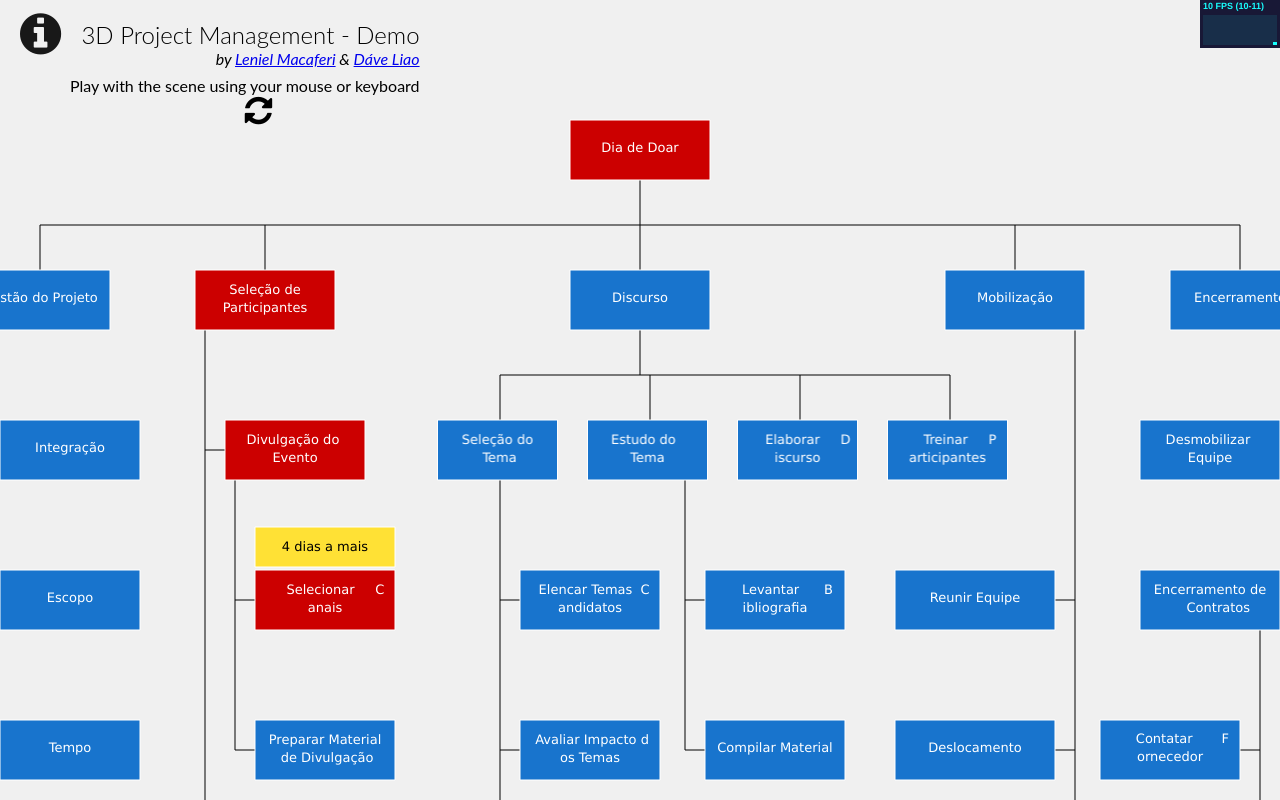
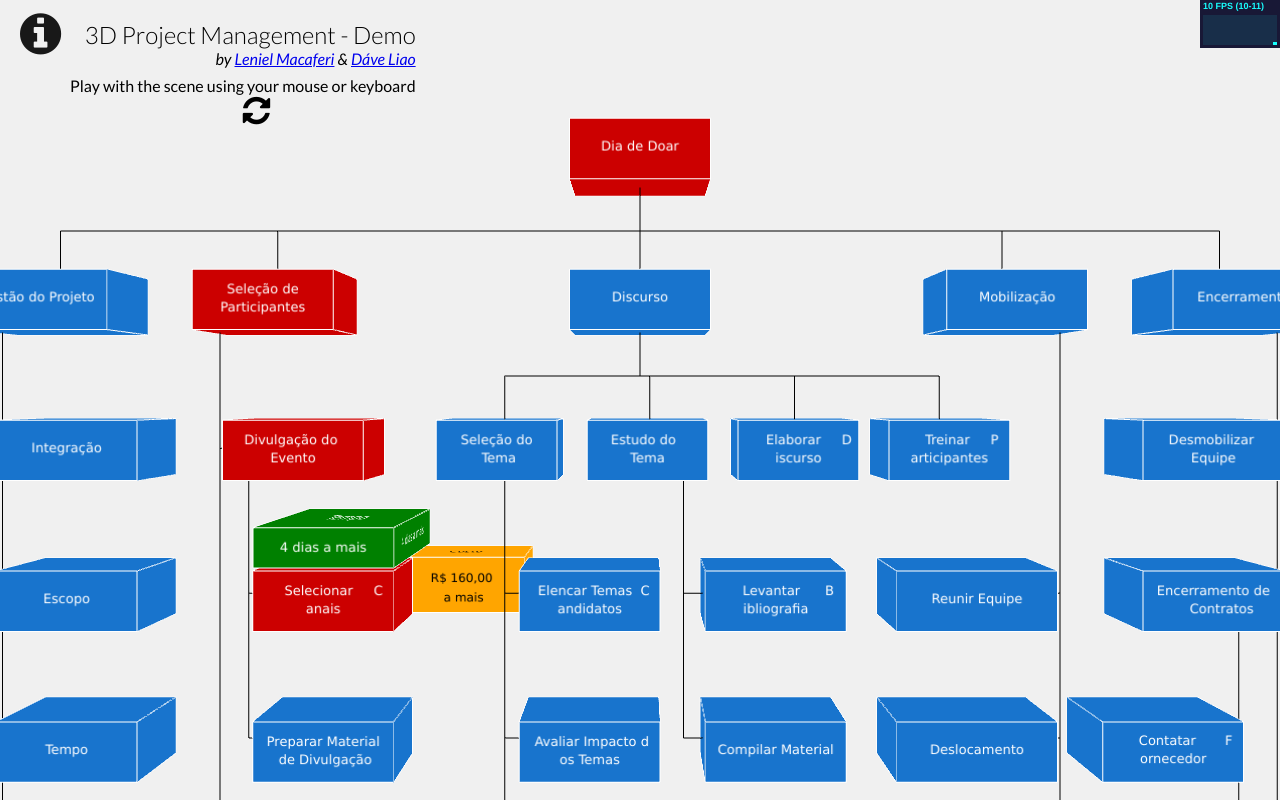
Before and after one commit to leniel/3DPM, a plain HTML site: page index.html in a window 1280 px wide. Drawn offline with Linux system fonts and the light colour scheme; animation ran at ten frames a second.

Commit message:
Changed Time and Cost cubes' colors

```diff
--- a/gulpfile.js
+++ b/gulpfile.js
@@ -7,7 +7,7 @@ gulp.task('webserver', function () {
             livereload: true,
             port:'7777',
             //directoryListing: true,
-            defaultFile: 'sketch.html',
+            defaultFile: 'index.html',
             open: true
         }));
 });
--- a/index.html
+++ b/index.html
@@ -5,7 +5,7 @@
     <title>3D Project Management | UFRJ - Universidade Federal do Rio de Janeiro</title>
     <meta name="viewport" content="width=device-width, user-scalable=no, minimum-scale=1.0, maximum-scale=1.0">
     <meta charset="utf-8" />
-    <!--<link href="https://fonts.googleapis.com/css?family=Lato:400,700,700italic,400italic,300,300italic" rel="stylesheet" type="text/css">-->
+    <link href="https://fonts.googleapis.com/css?family=Lato:400,700,700italic,400italic,300,300italic" rel="stylesheet" type="text/css">
     <link rel=stylesheet href="css/jquery-ui.min.css" />
     <link rel=stylesheet href="css/font-awesome-4.7.0/css/font-awesome.min.css" />
     <link rel=stylesheet href="css/custom.css" />
@@ -98,8 +98,8 @@
         scene = new THREE.Scene();
 
         // For more info about Cameras, see: http://stackoverflow.com/q/10716632/114029
-        camera = new THREE.OrthographicCamera(width / -2, width / 2, height / 2, height / -2, 0.1, 1000);
-        //camera = new THREE.PerspectiveCamera( 45, width / height, 1, 2000 );
+        //camera = new THREE.OrthographicCamera(width / -2, width / 2, height / 2, height / -2, 0.1, 1000);
+        camera = new THREE.PerspectiveCamera( 45, width / height, 1, 2000 );
 
         camera.position.set(0, 0, 1000);
         camera.lookAt(scene.position);
--- a/js/project-wbs.js
+++ b/js/project-wbs.js
@@ -248,13 +248,13 @@ function addExtraCubes(cubes) {
 
     var lastCube = cubes.pop();
 
-    var props = paintCube(lastCube, "#FFE135");
+    var props = paintCube(lastCube, "green");
 
     // Time
     props["face1"].text = props["face2"].text = props["face3"].text =
         props["face4"].text = props["face5"].text = props["face6"].text = "4 dias a mais";
     props["face1"].textColor = props["face2"].textColor = props["face3"].textColor =
-        props["face4"].textColor = props["face5"].textColor = props["face6"].textColor = "black";
+        props["face4"].textColor = props["face5"].textColor = props["face6"].textColor = "white";
     props["face1"].lineHeight = props["face2"].lineHeight = props["face3"].lineHeight =
         props["face4"].lineHeight = props["face5"].lineHeight = props["face6"].lineHeight = 0.5;
     props["face3"].text = "Tempo";
@@ -268,6 +268,8 @@ function addExtraCubes(cubes) {
     props.depth = 165;
 
     createCube(props);
+
+    props = paintCube(lastCube, "orange");
 
     // Cost
     props["face1"].text = props["face2"].text = props["face3"].text =
```
Also changed, not shown: docs/Atividades do Pacote 2016-12-23_17-29-14.png (added), docs/Protótipo (atrás) 2016-12-23_16-27-55.png (added), docs/Protótipo (frente) 2016-12-23_16-27-55.png (added).
